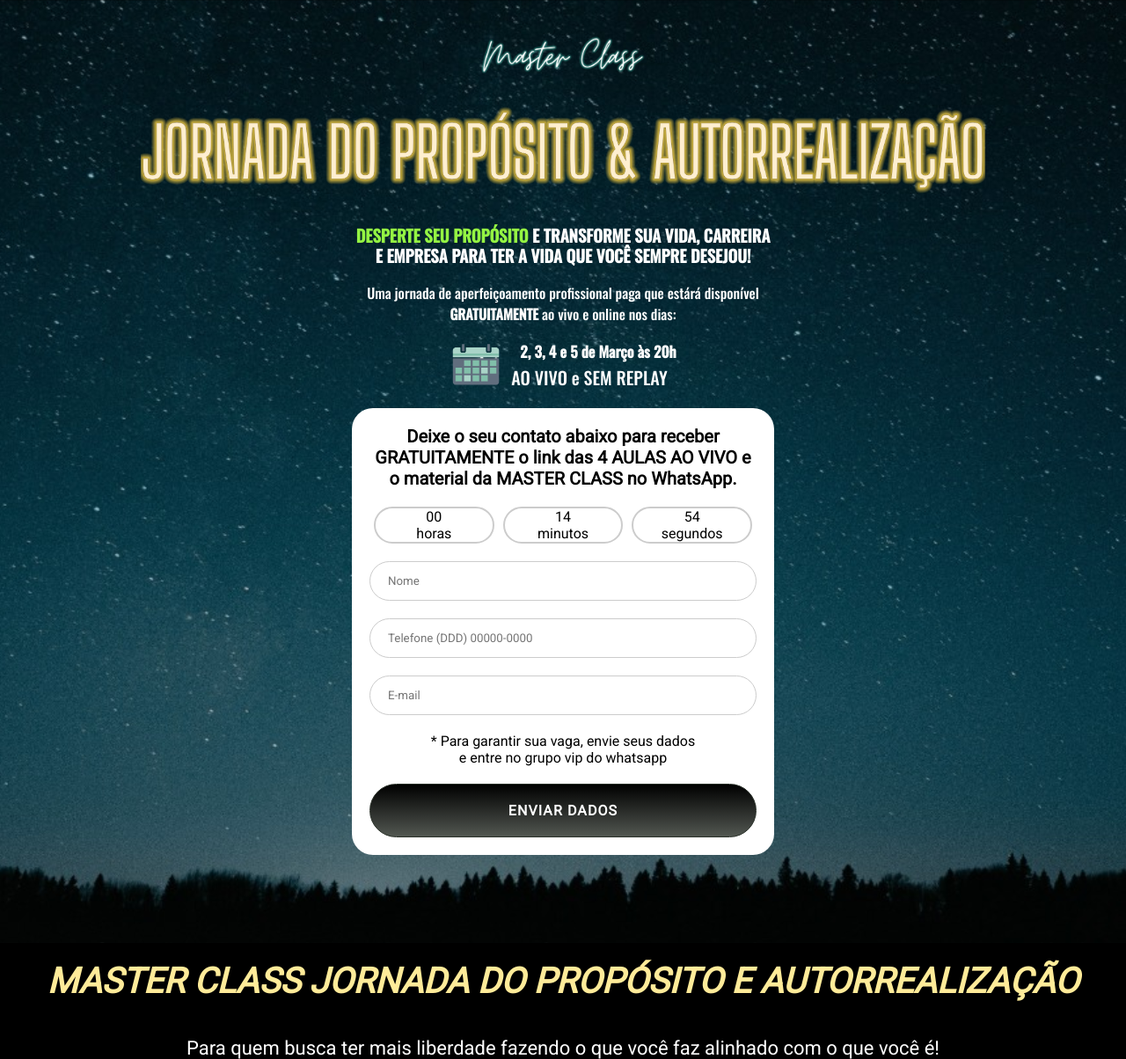
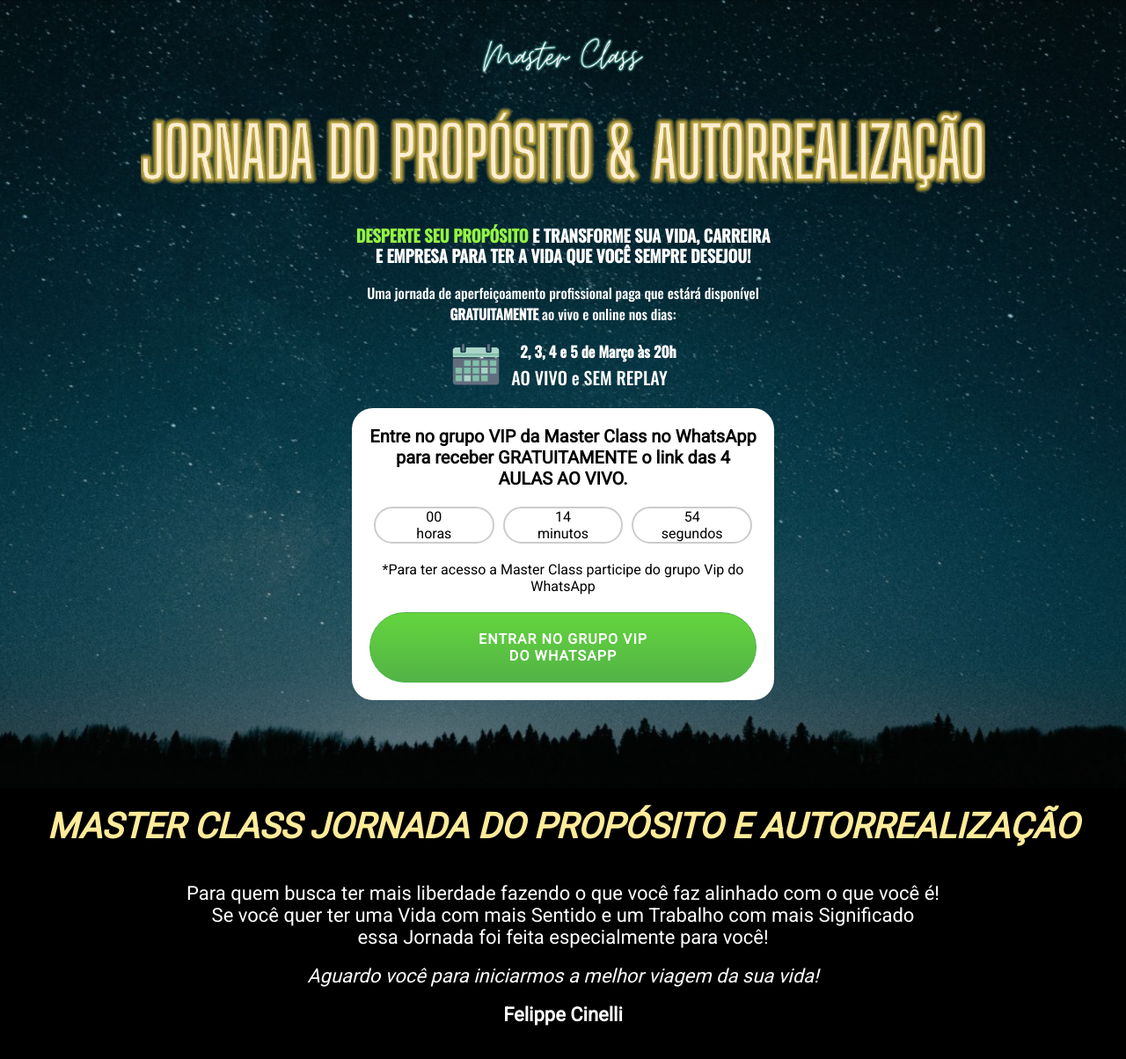
Before and after one commit to renanlimabl/sendEmailPHPAjax, a PHP site: page / in a window 1280 px wide. Shown: the top 1204 px of the page at 88% size. Run offline with PHP 8.4, Linux system fonts and the light colour scheme; some libraries are stand-ins or nearby versions.

Commit message:
remove formularios

```diff
--- a/index.php
+++ b/index.php
@@ -70,7 +70,7 @@
             </div>
           </div>
           <div class="email">
-            <h4>Deixe o seu contato abaixo para receber GRATUITAMENTE o link das 4 AULAS AO VIVO e o material da MASTER CLASS no WhatsApp.</h4>
+            <h4>Entre no grupo VIP da Master Class no WhatsApp para receber GRATUITAMENTE o link das 4 AULAS AO VIVO.</h4>
             <div class="regressive">
               <div class="hours">
                 <p>00</p>
@@ -85,13 +85,9 @@
                 <span>segundos</span>
               </div>
             </div>
-            <form method="POST" action="sendmail.php" id="form">
-              <input id="nome" type="text" name="nome" placeholder="Nome" required>
-              <input id="telefone" type="text" name="telefone" placeholder="Telefone (DDD) 00000-0000" required>
-              <input id="email" type="email" name="email" placeholder="E-mail" required>
-              <span id="warning">* Para garantir sua vaga, envie seus dados <br /> e entre no grupo vip do whatsapp</span>
-              <input id="button" type="submit" name="send" value="ENVIAR DADOS"/>
-              <a id="whatsapp" href="https://chat.whatsapp.com/LRh2Mp4D2RP2jYOT0LPsUS" target="_blank">Entrar no grupo vip do WhatsApp</a>
+            <form method="POST" id="form">
+              <span id="warning">*Para ter acesso a Master Class participe do grupo Vip do WhatsApp</span>
+              <a id="whatsapp" href="https://chat.whatsapp.com/LRh2Mp4D2RP2jYOT0LPsUS" target="_blank">Entrar no grupo vip <br /> do WhatsApp</a>
             </form>
           </div>
         </div>
--- a/sendmail.js
+++ b/sendmail.js
@@ -1,8 +1,6 @@
 $(document).ready(function(){
   $("#form").on('submit', function(e){
       e.preventDefault();
-      var buttonEmail = document.querySelector("#button")
-      var buttonWhatsApp = document.querySelector("#whatsapp")
       var spanWarning = document.querySelector('#warning')
       var nome = document.querySelector('#nome')
       var telefone = document.querySelector('#telefone')
@@ -14,8 +12,6 @@ $(document).ready(function(){
         async: true,
         data: formData, /* informa Url */
         success: function(data) { /* sucesso */
-            buttonEmail.classList.add('remove')
-            buttonWhatsApp.classList.add('apper')
             spanWarning.style.color = 'red'
             nome.value = ''
             telefone.value = ''
--- a/style.css
+++ b/style.css
@@ -199,8 +199,9 @@ section.main {
 }
 
 .form .email #whatsapp {
+  text-align: center;
   cursor: pointer;
-  display: none;
+  display: flex;
   align-items: center;
   justify-content: center;
   text-transform: uppercase;
```
